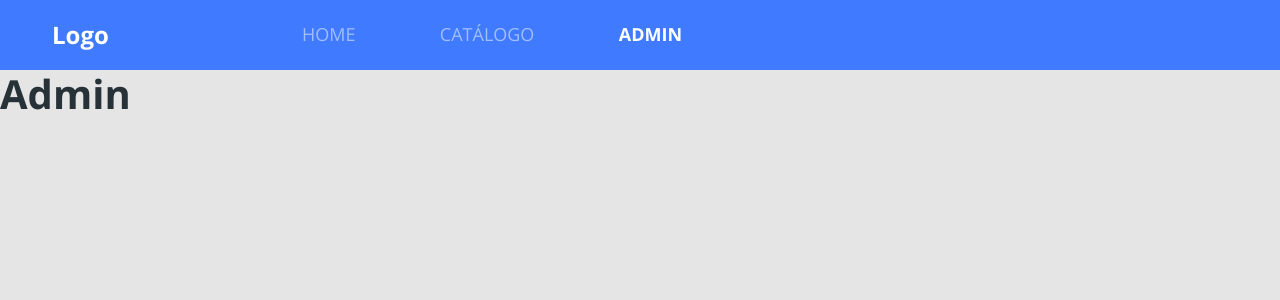
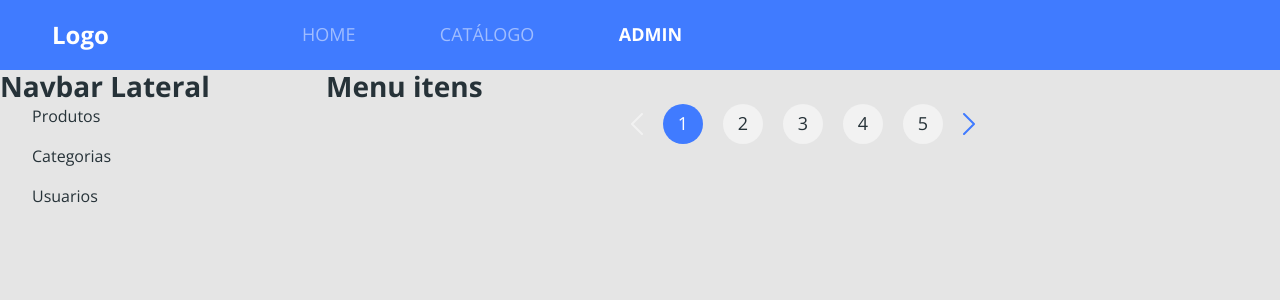
Before and after one commit to linconviana/projeto_react_spring, a React (Create React App) app in the folder frontweb/: page /admin in a window 1280 px wide. Shown: the top 300 px of the page. Built offline with nearby package versions, Linux system fonts and the light colour scheme.

Commit message:
criação componente navbar lateral admin

```diff
--- /dev/null
+++ b/frontweb/src/pages/Admin/Navbar/index.tsx
@@ -0,0 +1,15 @@
+import './styles.css';
+
+const Navbar = () => {
+  return (
+    <nav>
+      <ul>
+        <li><p>Produtos</p></li>
+        <li><p>Categorias</p></li>
+        <li><p>Usuarios</p></li>
+      </ul>
+    </nav>
+  );
+};
+
+export default Navbar;
--- a/frontweb/src/pages/Admin/index.tsx
+++ b/frontweb/src/pages/Admin/index.tsx
@@ -1,6 +1,24 @@
+
+import Navbar from "./Navbar";
+import Pagination from "components/Pagination";
+
+import "./styles.css";
+
 const Admin = () => {
-
-    return <h1>Admin</h1>
-}
+  return (
+    <div>
+      <div className="row">
+        <div className="col-md-3 admin-navbar">
+        <h3>Navbar Lateral</h3>
+          <Navbar />
+        </div>
+        <div className="col-md-9 admin-content">
+          <h3>Menu itens</h3>
+          <Pagination />
+        </div>
+      </div>
+    </div>
+  );
+};
 
 export default Admin;
```
Also changed, not shown: frontweb/src/pages/Admin/Navbar/styles.css (added), frontweb/src/pages/Admin/styles.css (added).
